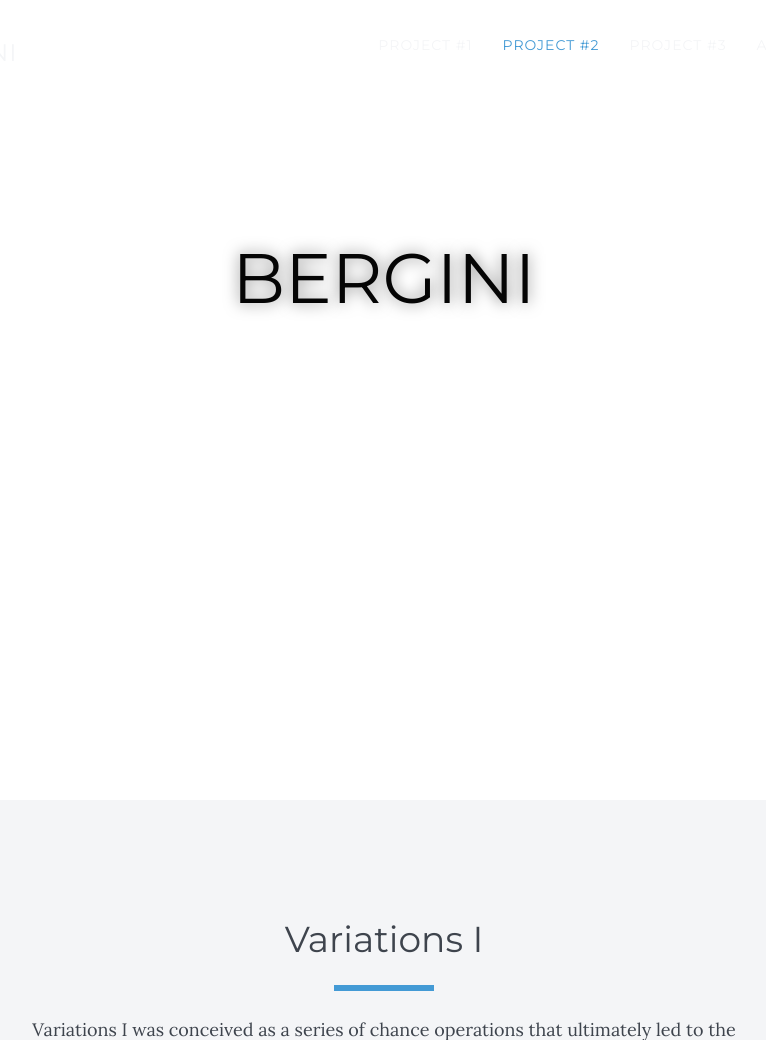
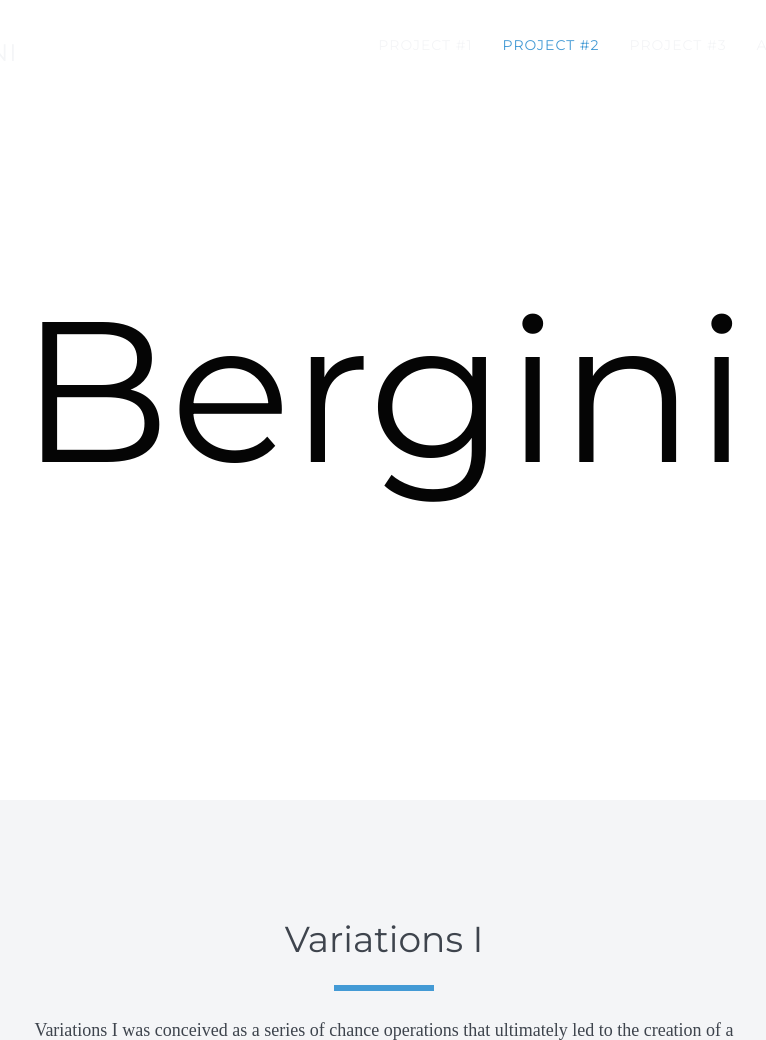
Before and after one commit to jacprada/StudioBergini, a PHP site: page /template/home.html in a window 1280 px wide. Shown: the top 1040 px of the page, without its empty margins (256-1022 px from the left). Run offline with PHP 8.4, Linux system fonts and the light colour scheme.

Commit message:
intro h1 resized and text shadow removed

```diff
--- a/template/assets/css/custom.css
+++ b/template/assets/css/custom.css
@@ -1,3 +1,7 @@
+body {
+  font-family: "Times New Roman", Serif;
+}
+
 #header-custom {
   background-color: #050505;
 }
@@ -7,6 +11,13 @@
   opacity: 0;
 }
 
+#title-custom {
+  font-size: 200px;
+  line-height: 300px;
+  text-transform: capitalize;
+  text-shadow: none;
+}
+
 /*div.container {
   background-color: red;
 }*/
--- a/template/home.html
+++ b/template/home.html
@@ -8,7 +8,7 @@
   <meta name="description" content="">
   <meta name="author" content="">
 
-  <title>Spectrum</title>
+  <title>Studio Bergini</title>
 
   <!-- Bootstrap Core CSS -->
   <link href="assets/css/bootstrap/bootstrap.min.css" rel="stylesheet" type="text/css">
```
